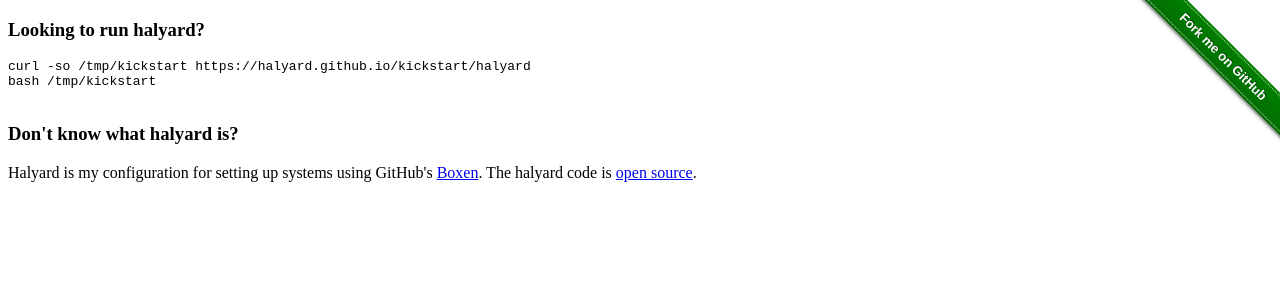
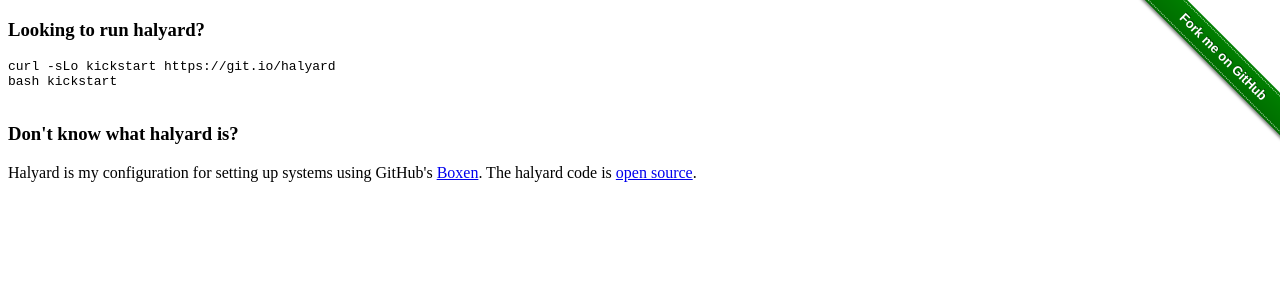
Before and after one commit to halyard/halyard.github.io, a Jekyll site: the page built from index.html, in a window 1280 px wide. Shown: the top 300 px of the page. Built offline with Jekyll 4.4.1, drawn with Linux system fonts in a browser that asks for light colours.

Commit message:
clean up link

```diff
--- a/index.html
+++ b/index.html
@@ -10,8 +10,8 @@ title: halyard
 <div class="item">
     <h3>Looking to run halyard?</h3>
     <pre>
-curl -so /tmp/kickstart https://halyard.github.io/kickstart/halyard
-bash /tmp/kickstart
+curl -sLo kickstart https://git.io/halyard
+bash kickstart
     </pre>
 </div>
 <div class="item">
```
